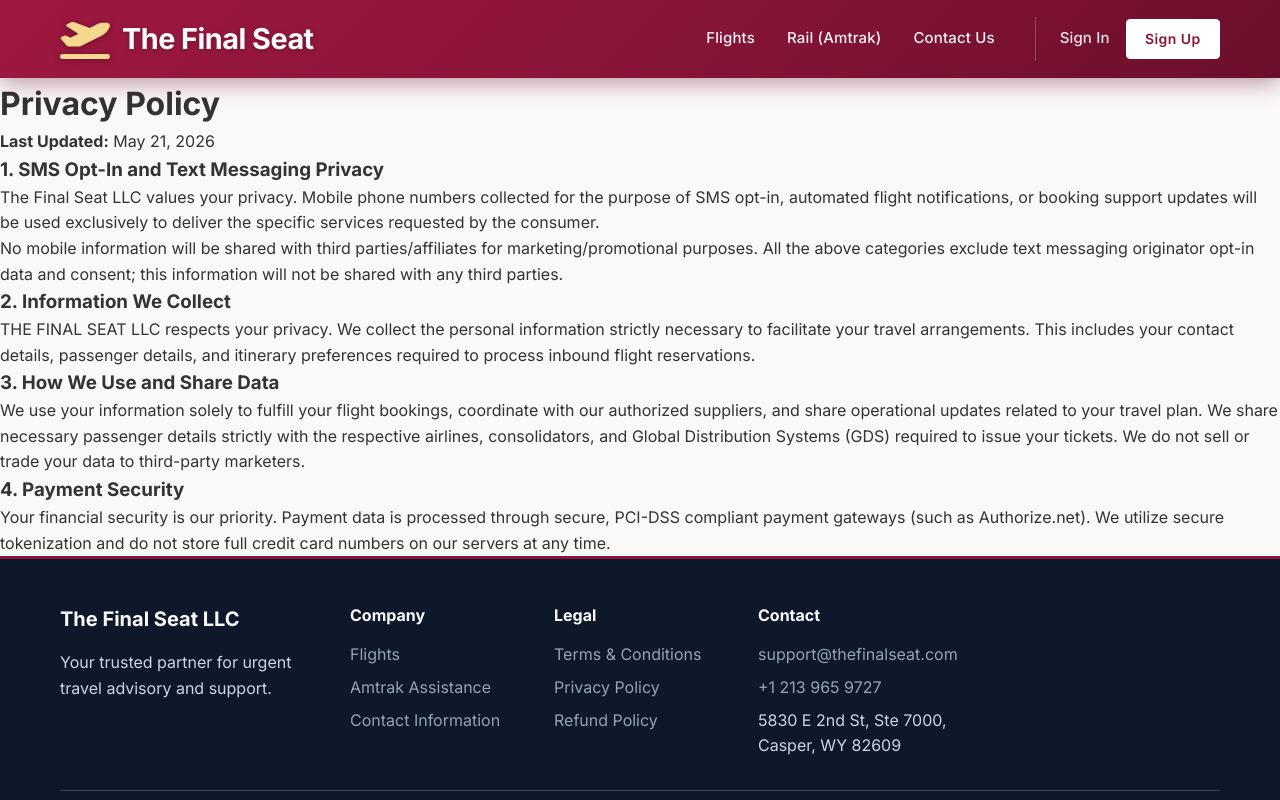
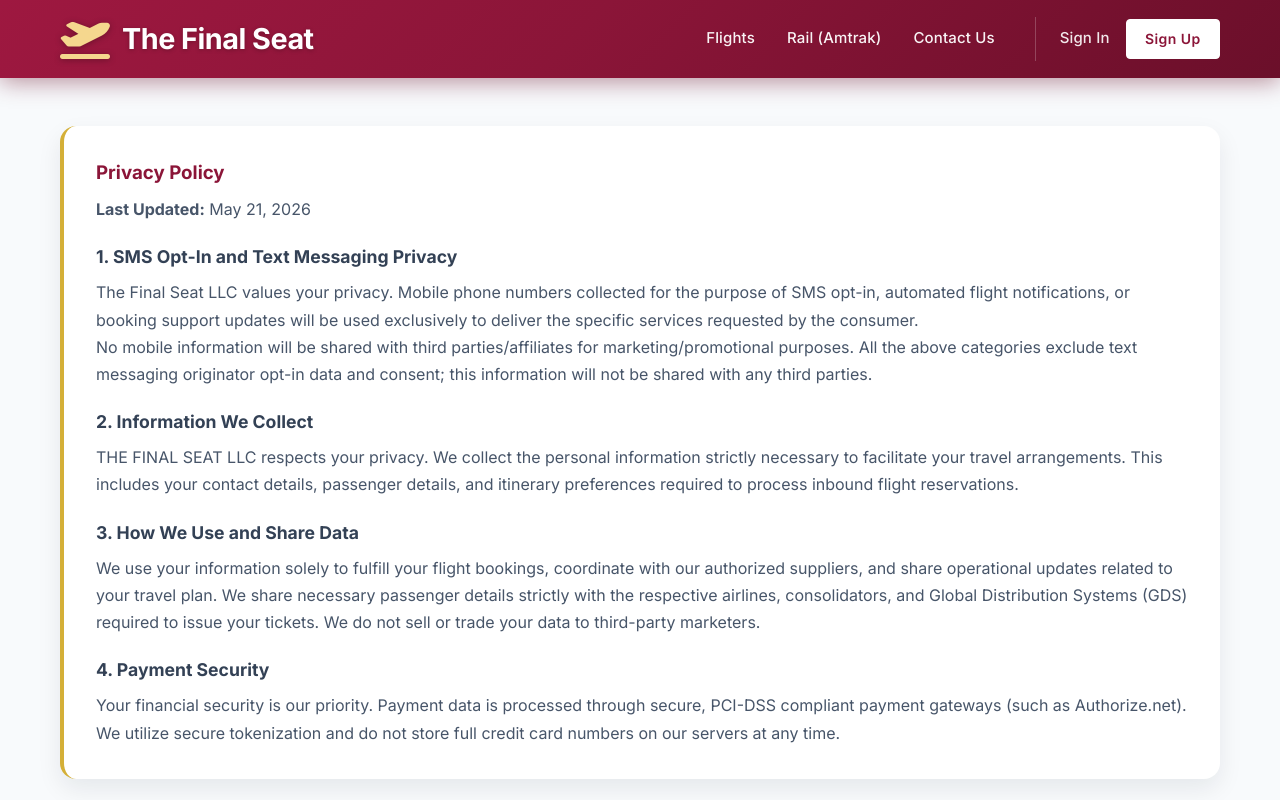
Before and after one commit to vian1608/thefinalseat, a React (Create React App) app in the folder frontend/: page /privacy-policy in a window 1280 px wide. Shown: the top 800 px of the page. Built offline with nearby package versions, Linux system fonts and the light colour scheme.

Commit message:
Fix router scroll restoration and privacy policy padding

```diff
--- a/frontend/src/App.js
+++ b/frontend/src/App.js
@@ -3,6 +3,7 @@
 import Header from './components/Header';
 import Footer from './components/Footer';
 import PageTransition from './components/PageTransition';
+import ScrollToTop from './components/ScrollToTop';
 import Home from './pages/Home';
 import SearchResults from './pages/SearchResults';
 import Booking from './pages/Booking';
@@ -25,6 +26,7 @@
 function App() {
   return (
     <Router>
+      <ScrollToTop />
       <div className="App">
         <Header />
         <main className="main">
--- /dev/null
+++ b/frontend/src/components/ScrollToTop.js
@@ -0,0 +1,14 @@
+import { useEffect } from 'react';
+import { useLocation } from 'react-router-dom';
+
+const ScrollToTop = () => {
+  const { pathname } = useLocation();
+
+  useEffect(() => {
+    window.scrollTo(0, 0);
+  }, [pathname]);
+
+  return null;
+};
+
+export default ScrollToTop;
--- a/frontend/src/pages/privacypolicy.js
+++ b/frontend/src/pages/privacypolicy.js
@@ -1,44 +1,36 @@
 import React from 'react';
+import './InfoPages.css';
 
 const PrivacyPolicy = () => {
   return (
-    <div className="min-h-screen bg-gray-50 py-12 px-4 sm:px-6 lg:px-8">
-      <div className="max-w-4xl mx-auto bg-white rounded-2xl shadow-xl overflow-hidden">
-        <div className="px-6 py-8 sm:p-10">
-          <div className="border-b border-gray-200 pb-6 mb-8">
-            <h1 className="text-3xl font-extrabold text-gray-900 tracking-tight sm:text-4xl">
-              Privacy Policy
-            </h1>
-            <p className="mt-2 text-sm text-gray-500">
-              <strong>Last Updated:</strong> May 21, 2026
-            </p>
-          </div>
+    <section className="info-page">
+      <div className="container">
+        <article className="info-card">
+          <h1>Privacy Policy</h1>
+          <p className="info-updated"><strong>Last Updated:</strong> May 21, 2026</p>
 
-          <div className="space-y-8 text-gray-700">
-            <section className="prose prose-blue max-w-none">
-              <h3 className="text-2xl font-bold text-gray-900 mb-4">
-                1. SMS Opt-In and Text Messaging Privacy
-              </h3>
-              <p className="mb-4 leading-relaxed">
+          <section>
+            <h2>1. SMS Opt-In and Text Messaging Privacy</h2>
+            <p>
               The Final Seat LLC values your privacy. Mobile phone numbers collected for the purpose of SMS opt-in, automated flight notifications, or booking support updates will be used exclusively to deliver the specific services requested by the consumer.
             </p>
-              <p className="leading-relaxed">
+            <p>
               No mobile information will be shared with third parties/affiliates for marketing/promotional purposes. All the above categories exclude text messaging originator opt-in data and consent; this information will not be shared with any third parties.
             </p>
           </section>
 
-            <section className="prose prose-blue max-w-none">
-              <h3 className="text-2xl font-bold text-gray-900 mb-4">2. Information We Collect</h3>
-              <p className="leading-relaxed">
+          <section>
+            <h2>2. Information We Collect</h2>
+            <p>
               THE FINAL SEAT LLC respects your privacy. We collect the personal information strictly
               necessary to facilitate your travel arrangements. This includes your contact details,
               passenger details, and itinerary preferences required to process inbound flight reservations.
             </p>
           </section>
 
-            <section className="prose prose-blue max-w-none">
-              <h3 className="text-2xl font-bold text-gray-900 mb-4">3. How We Use and Share Data</h3>
-              <p className="leading-relaxed">
+          <section>
+            <h2>3. How We Use and Share Data</h2>
+            <p>
               We use your information solely to fulfill your flight bookings, coordinate with our
               authorized suppliers, and share operational updates related to your travel plan. We
               share necessary passenger details strictly with the respective airlines, consolidators,
@@ -47,18 +39,17 @@
             </p>
           </section>
 
-            <section className="prose prose-blue max-w-none">
-              <h3 className="text-2xl font-bold text-gray-900 mb-4">4. Payment Security</h3>
-              <p className="leading-relaxed">
+          <section>
+            <h2>4. Payment Security</h2>
+            <p>
               Your financial security is our priority. Payment data is processed through secure,
               PCI-DSS compliant payment gateways (such as Authorize.net). We utilize secure
               tokenization and do not store full credit card numbers on our servers at any time.
             </p>
           </section>
+        </article>
       </div>
-        </div>
-      </div>
-    </div>
+    </section>
   );
 };
 
```
Lines whose indentation alone changed are shown as unchanged.
